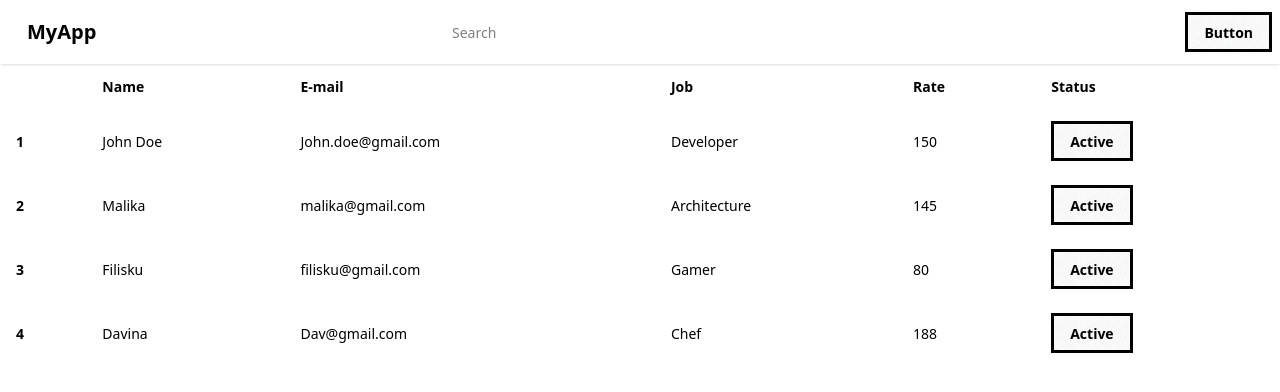
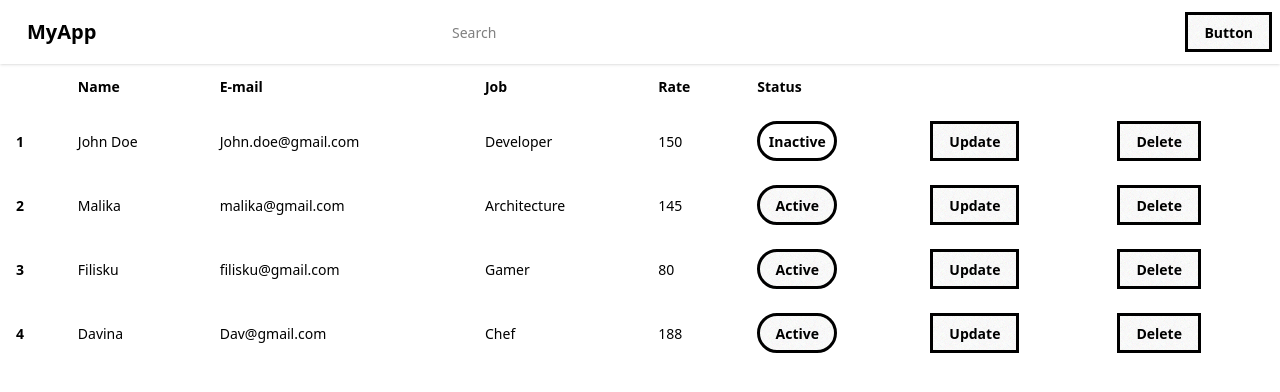
Before and after one commit to alfarezza/React, a React (Vite) app: page / in a window 1280 px wide. Shown: the top 392 px of the page. Built offline with nearby package versions, Linux system fonts and the light colour scheme.

Commit message:
Add button

```diff
--- a/src/components/Tablelist.jsx
+++ b/src/components/Tablelist.jsx
@@ -1,6 +1,6 @@
 export default function Tablelist() {
     const clients =[
-        {id: 1, name:"John Doe", email:"John.doe@gmail.com", job:"Developer", rate:"150", isactive:true},
+        {id: 1, name:"John Doe", email:"John.doe@gmail.com", job:"Developer", rate:"150", isactive:false},
         {id: 2, name:"Malika", email:"malika@gmail.com", job:"Architecture", rate:"145", isactive:true},
         {id: 3, name:"Filisku", email:"filisku@gmail.com", job:"Gamer", rate:"80", isactive:true},
         {id: 4, name:"Davina", email:"Dav@gmail.com", job:"Chef", rate:"188", isactive:true},
@@ -31,8 +31,18 @@ export default function Tablelist() {
                             <td>{client.job}</td>
                             <td>{client.rate}</td>
                             <td>
-                                <button className="btn btn-primary">
-                                    Active
+                                <button className={`btn rounded-full w-20 ${client.isactive ? `btn-primary`:`btn-outline btn-primary`}`}>
+                                    {client.isactive ? `Active`:`Inactive`}
+                                </button>
+                            </td>
+                            <td>
+                                <button className="btn btn-secondary">
+                                    Update
+                                </button>
+                            </td>
+                            <td>
+                                <button className="btn btn-error">
+                                    Delete
                                 </button>
                             </td>
                         </tr>
```
